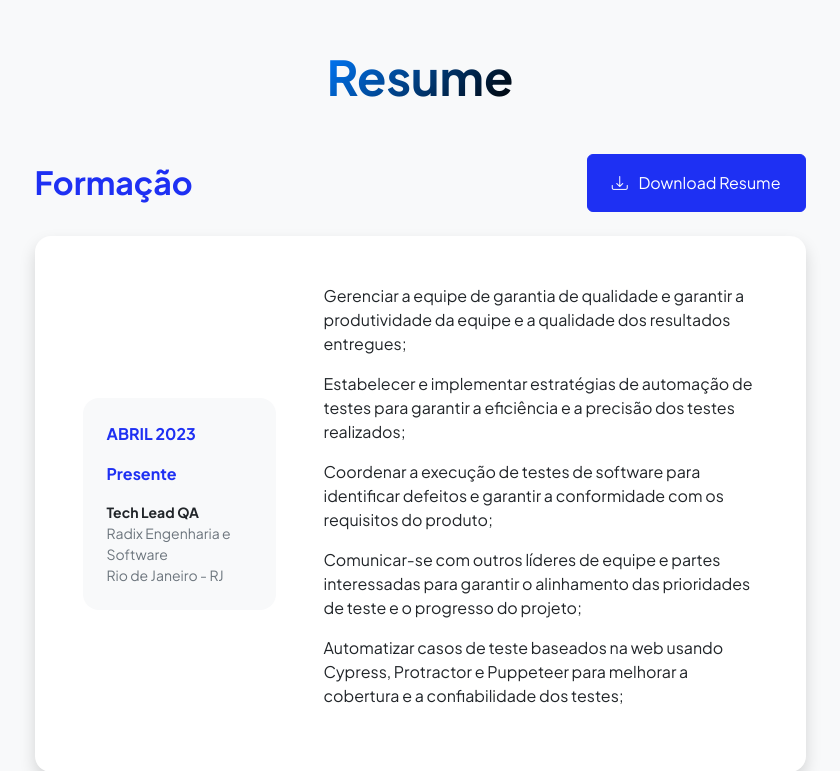
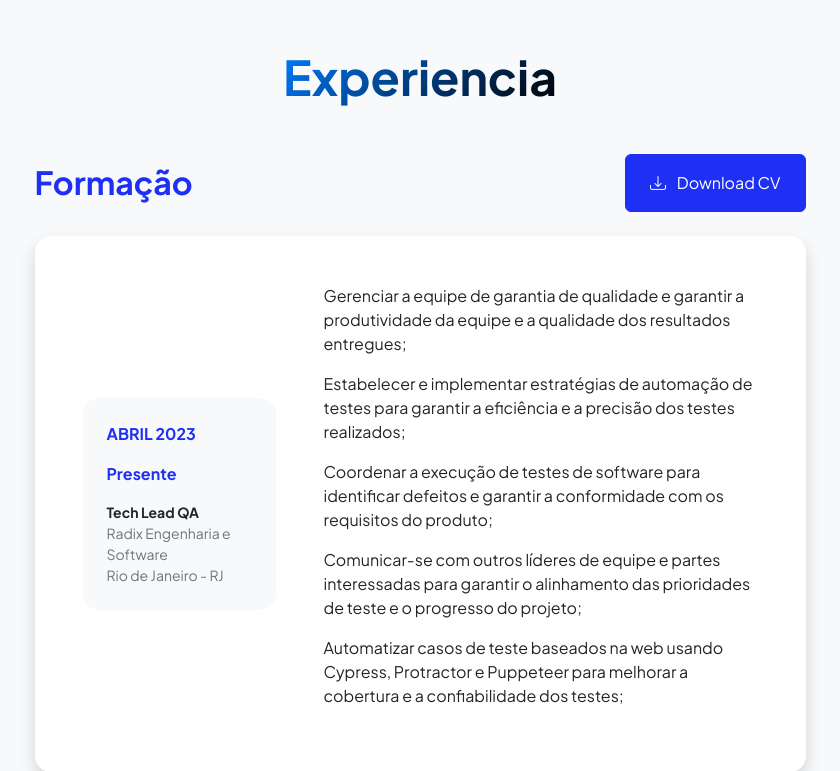
Before and after one commit to RodrigoOBC/my_curriculum, a Flask app: page /work in a window 1280 px wide. Shown: the part 72-843 px from the top of the page, without its empty margins (220-1060 px from the left). Run offline with Flask 3, Linux system fonts and the light colour scheme; some libraries are stand-ins or nearby versions.

Commit message:
corrigindo erros de texto

```diff
--- a/templates/buttonDownloadCV.html
+++ b/templates/buttonDownloadCV.html
@@ -4,6 +4,6 @@
     <!-- Note: Set the link href target to a PDF file within your project-->
     <a class="btn btn-primary px-4 py-3" href="https://drive.google.com/file/d/1IazLmK3QpN3mQqXsSr8vHMkWIr_Z5c5K/view?usp=sharing" target="_blank">
         <div class="d-inline-block bi bi-download me-2"></div>
-        Download Resume
+        Download CV
     </a>
 </div>
--- a/templates/experience.html
+++ b/templates/experience.html
@@ -28,7 +28,7 @@
         <!-- Page Content-->
         <div class="container px-5 my-5">
             <div class="text-center mb-5">
-                <h1 class="display-5 fw-bolder mb-0"><span class="text-gradient d-inline">Resume</span></h1>
+                <h1 class="display-5 fw-bolder mb-0"><span class="text-gradient d-inline">Experiencia</span></h1>
             </div>
             <div class="row gx-5 justify-content-center">
                 <div class="col-lg-11 col-xl-9 col-xxl-8">
```
